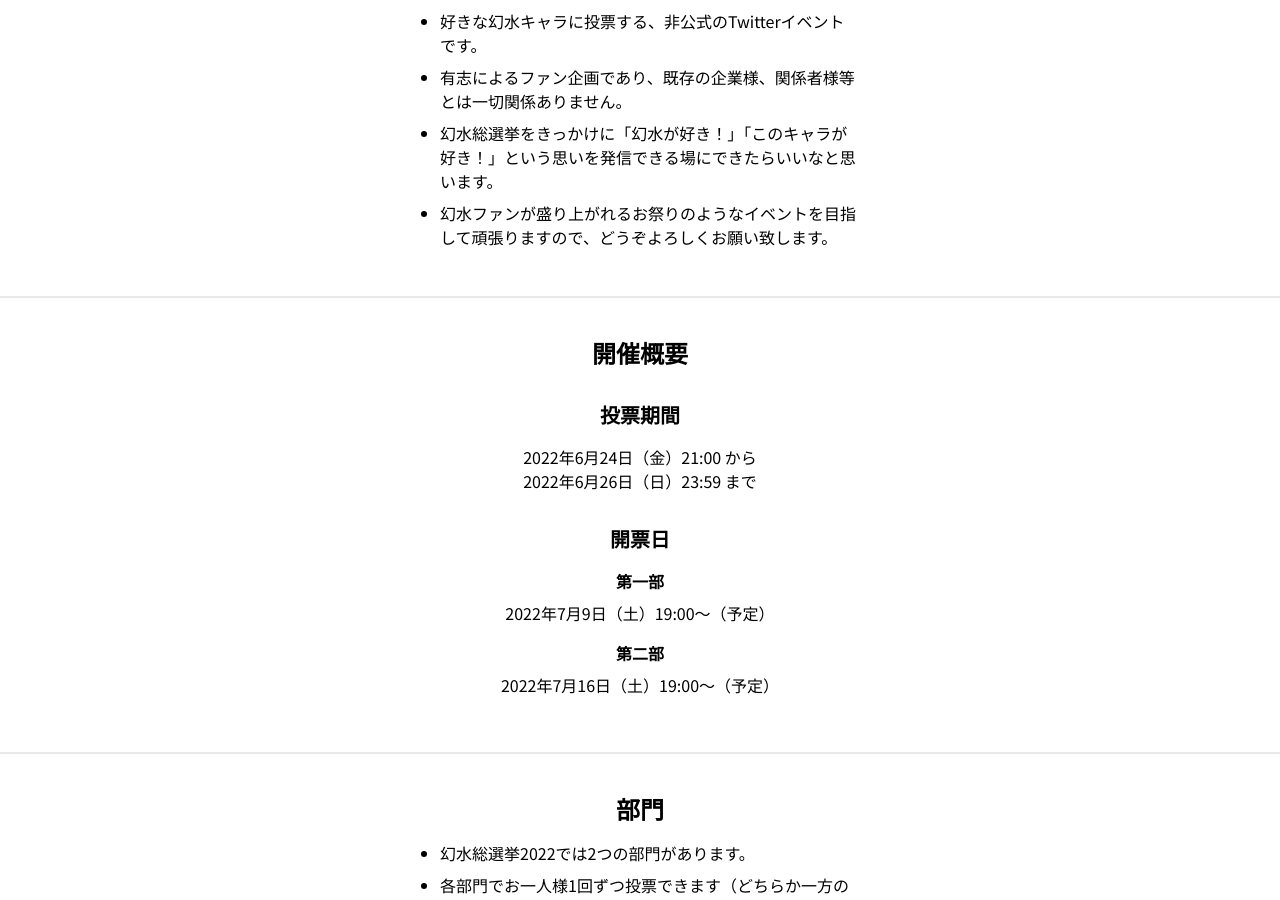
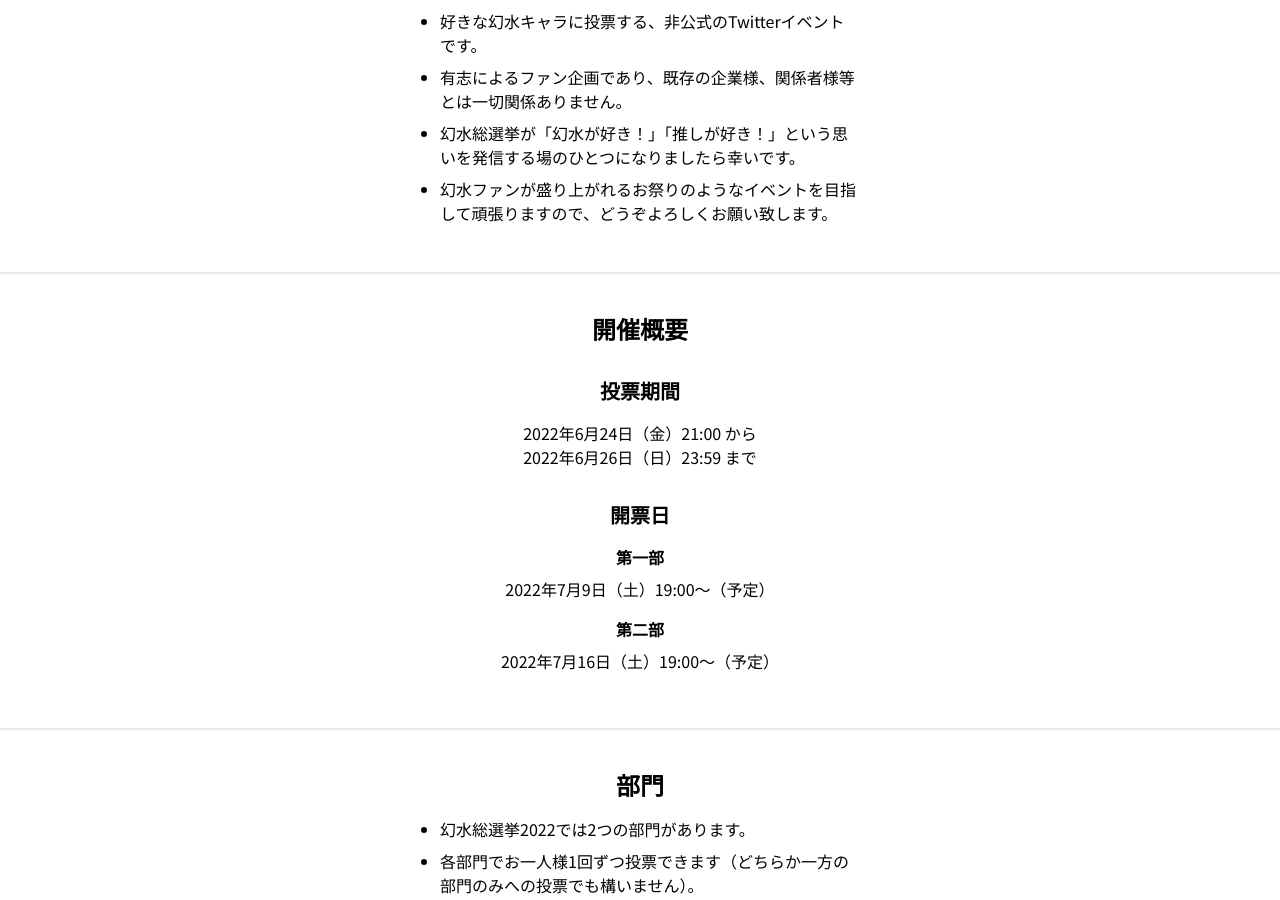
Before and after one commit to true-runes/suikoden-election-2022-frontend, a Next.js app: page / in a window 1280 px wide. Shown: the part 860-1760 px from the top of the page. Built offline with nearby package versions, Linux system fonts and the light colour scheme; no server answers; a web font is replaced by a local one.

Commit message:
feat: 🎸 「幻水総選挙って何？」内の文言を微修正

```diff
--- a/components/WhatIsGensosenkyo.tsx
+++ b/components/WhatIsGensosenkyo.tsx
@@ -16,7 +16,7 @@
                   有志によるファン企画であり、既存の企業様、関係者様等とは一切関係ありません。
                 </li>
                 <li className="pb-2">
-                  幻水総選挙をきっかけに「幻水が好き！」「このキャラが好き！」という思いを発信できる場にできたらいいなと思います。
+                  幻水総選挙が「幻水が好き！」「推しが好き！」という思いを発信する場のひとつになりましたら幸いです。
                 </li>
                 <li className="pb-2">
                   幻水ファンが盛り上がれるお祭りのようなイベントを目指して頑張りますので、どうぞよろしくお願い致します。
```
